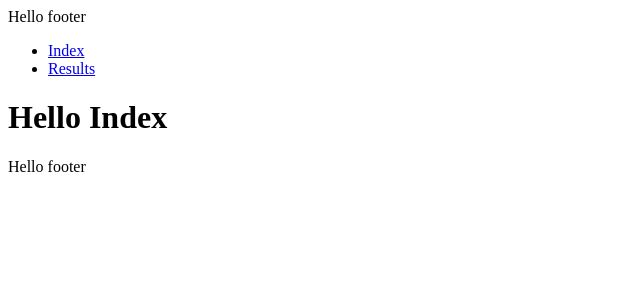
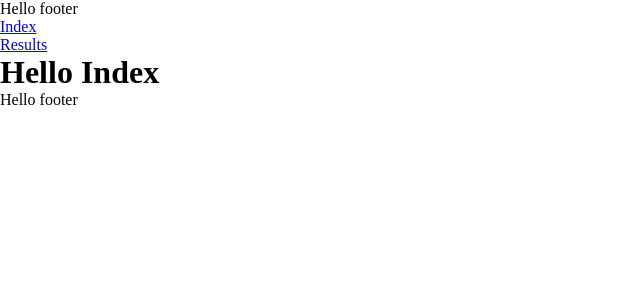
Before and after one commit to AndriiChemerys/github-app-nextjs, a Next.js app: page / in a window 1280 px wide. Shown: the top 300 px of the page, without its empty margins (0-640 px from the left). Built offline with nearby package versions, Linux system fonts and the light colour scheme.

Commit message:
Adding global styles css

```diff
--- a/pages/_app.js
+++ b/pages/_app.js
@@ -1,3 +1,5 @@
+import '../styles/main.css'
+
 export default function MyApp({ Component, pageProps }) {
   return <Component {...pageProps} />
 }
--- /dev/null
+++ b/styles/main.css
@@ -0,0 +1,5 @@
+* {
+  margin: 0;
+  padding: 0;
+  box-sizing: 0;
+}
```
